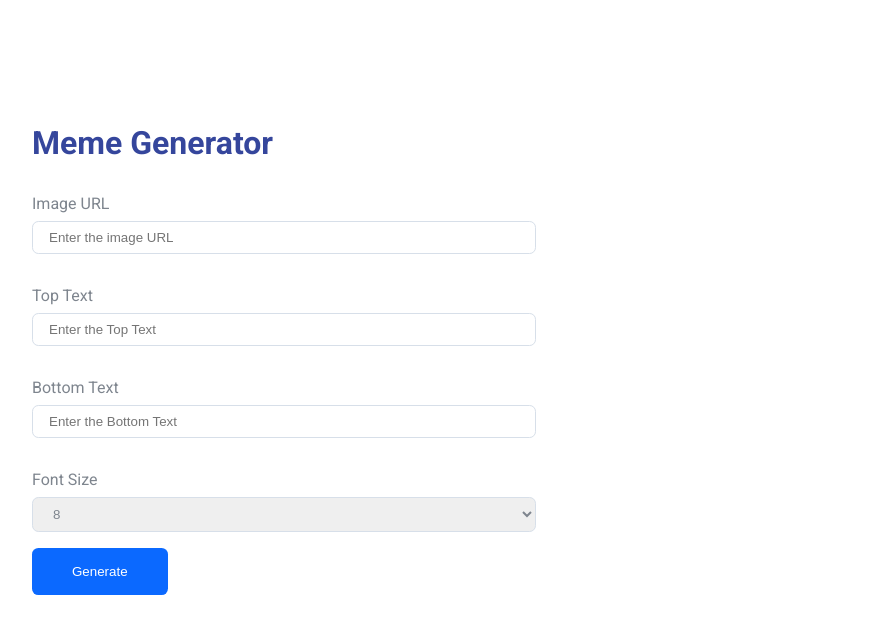
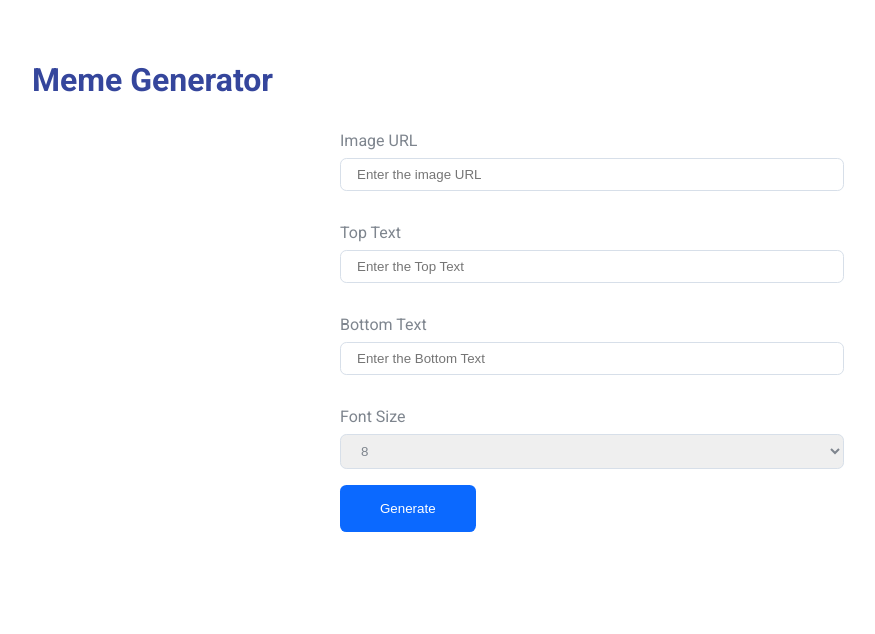
Before and after one commit to CLL-NxtWave-Submissions/meme-generator, a React (Create React App) app: page / in a window 1280 px wide. Shown: the top 634 px of the page, without its empty margins (48-923 px from the left). Built offline with nearby package versions, Linux system fonts and the light colour scheme; a web font is replaced by a local one.

Commit message:
Commented out the MemeGeneratorContainer styled component from the MemeGenerator component

```diff
--- a/src/components/MemeGenerator/index.js
+++ b/src/components/MemeGenerator/index.js
@@ -78,7 +78,7 @@ export default class MemeGenerator extends Component {
     return (
       <MemeGeneratorBgContainer>
         <MemeHeader>Meme Generator</MemeHeader>
-        <MemeGeneratorContainer>
+        {/* <MemeGeneratorContainer> */}
         <GeneratedMemeContainer data-testid="meme" bgImageUrl={imageUrl}>
           <GeneratedMemeText fontSize={fontSizeOptionId}>
             {topText}
@@ -153,7 +153,7 @@ export default class MemeGenerator extends Component {
             Generate
           </MemeGenerateButton>
         </MemeConfigurationContainer>
-        </MemeGeneratorContainer>
+        {/* </MemeGeneratorContainer> */}
       </MemeGeneratorBgContainer>
     )
   }
```
Lines whose indentation alone changed are shown as unchanged.
